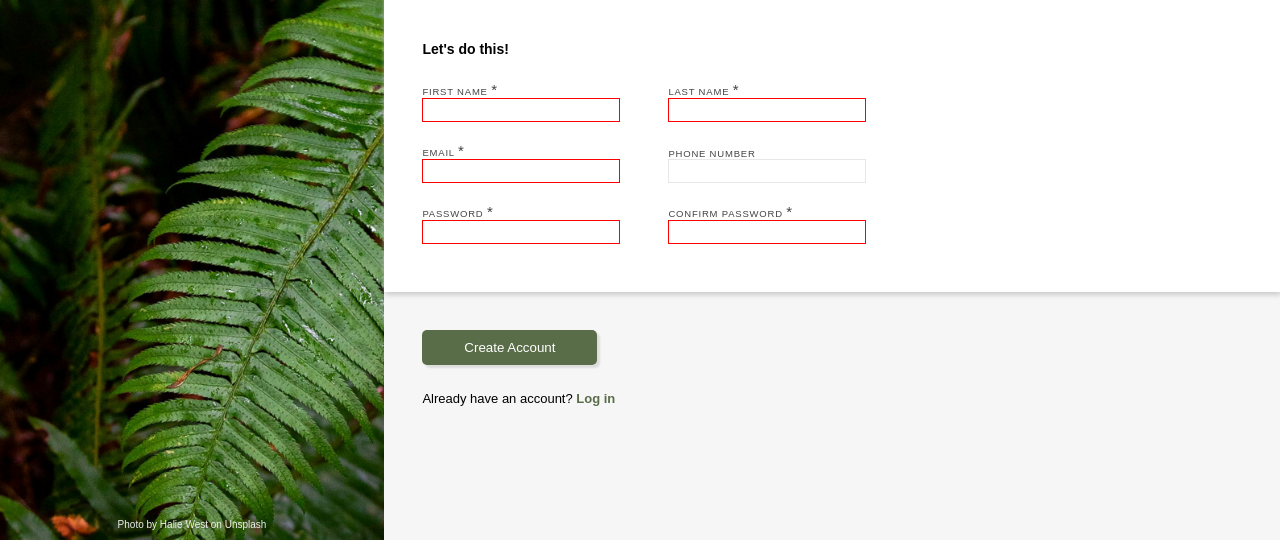
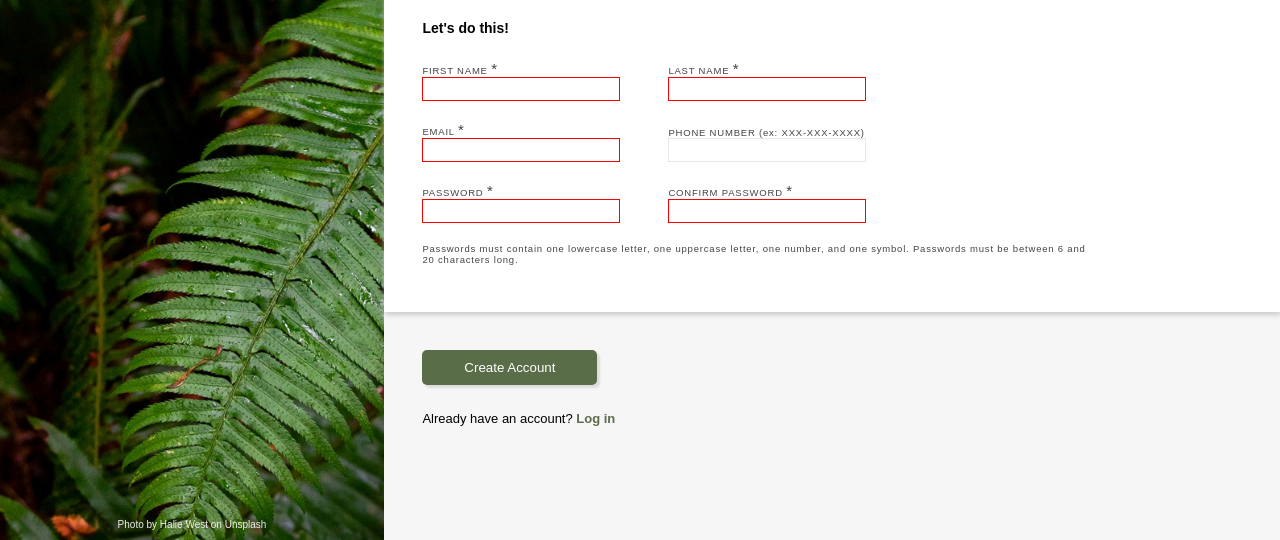
Before and after one commit to nathangrissett/odin-sign-up, a plain HTML site: page index.html in a window 1280 px wide. Shown: the part 260-800 px from the top of the page. Drawn offline with Linux system fonts and the light colour scheme.

Commit message:
Connect button to form/Add password & tel formats

```diff
--- a/index.html
+++ b/index.html
@@ -21,7 +21,7 @@
         </div>
         <div class="div2">
             <h3>Let's do this!</h3>
-            <form action="" method="get">
+            <form action="" method="get" id="form">
                 <div class="input">
                     <div class="ind">
                         <label for="fname">FIRST NAME <span>*</span></label>
@@ -38,7 +38,7 @@
                         <input type="email" id="email" name="email" required>
                     </div>
                     <div class="ind">
-                        <label for="tel">PHONE NUMBER</label>
+                        <label for="tel">PHONE NUMBER (ex: XXX-XXX-XXXX)</label>
                         <input type="tel" id="tel" name="tel"
                         pattern="^\d{10}$|^\d{3}\s\d{3}\s\d{4}$|^\d{3}-\d{3}-\d{4}$|^\d{3}\.\d{3}\.\d{4}">
                     </div>
@@ -55,10 +55,12 @@
                         required pattern="^(?=.*[a-z])(?=.*[A-Z])(?=.*[0-9])(?=.*[!@#$%^&*\-_=+]).{6,20}$">
                     </div>
                 </div>
+                <p>Passwords must contain one lowercase letter, one uppercase letter, one number, and one symbol.
+                    Passwords must be between 6 and 20 characters long.</p>
             </form>
         </div>
         <div class="div3">
-            <button type="submit">Create Account</button>
+            <button type="submit" form="form">Create Account</button>
             <h4>Already have an account? <a href="">Log in</a></h4>
         </div>
 
--- a/styles.css
+++ b/styles.css
@@ -119,7 +119,8 @@ button {
     margin-bottom: 0.65em;
 }
 
-label {
+label,
+p {
     font-size: 9.5px;
     font-family: sans-serif;
     color: #444;
```
Also changed, not shown: 1 other file.
